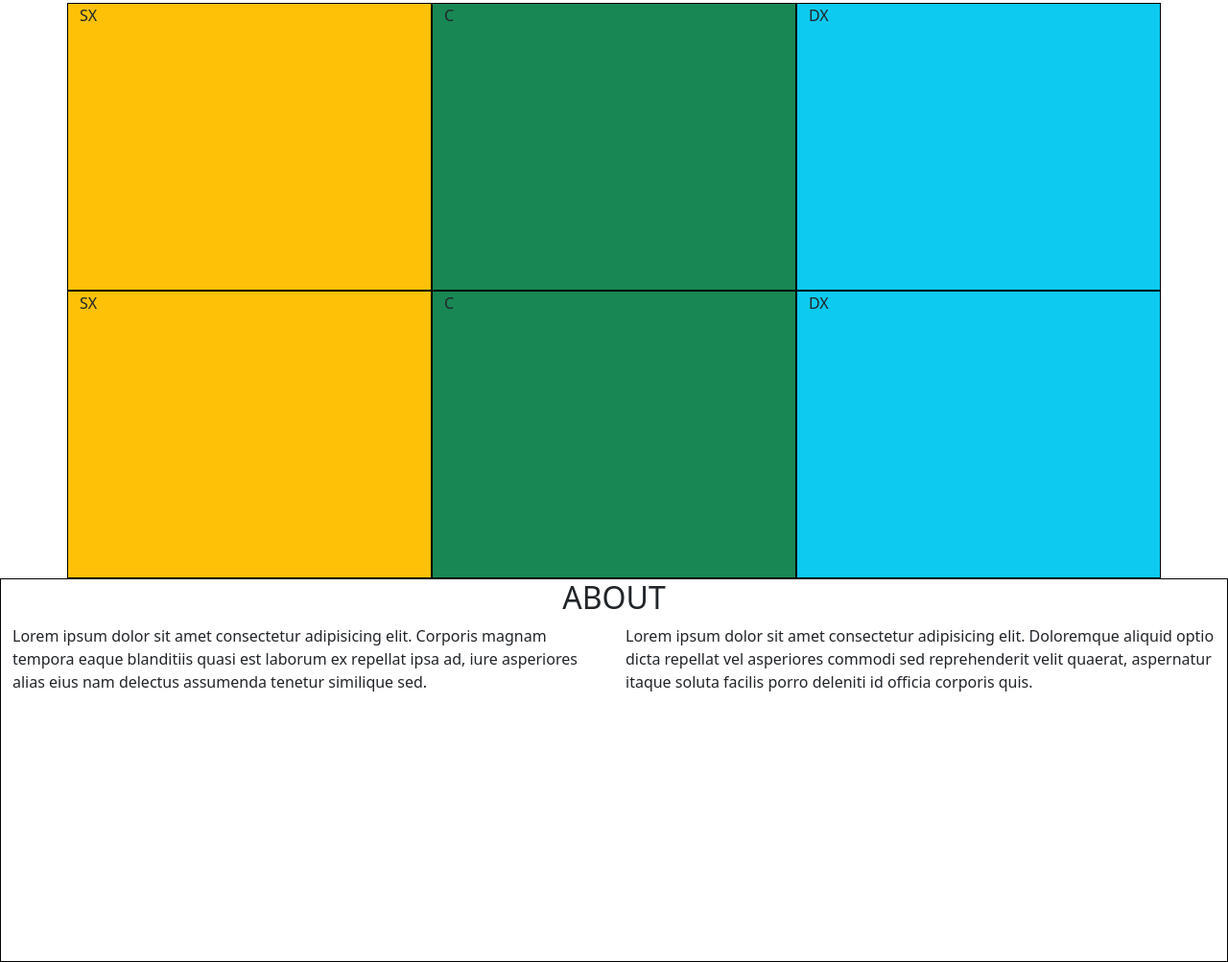
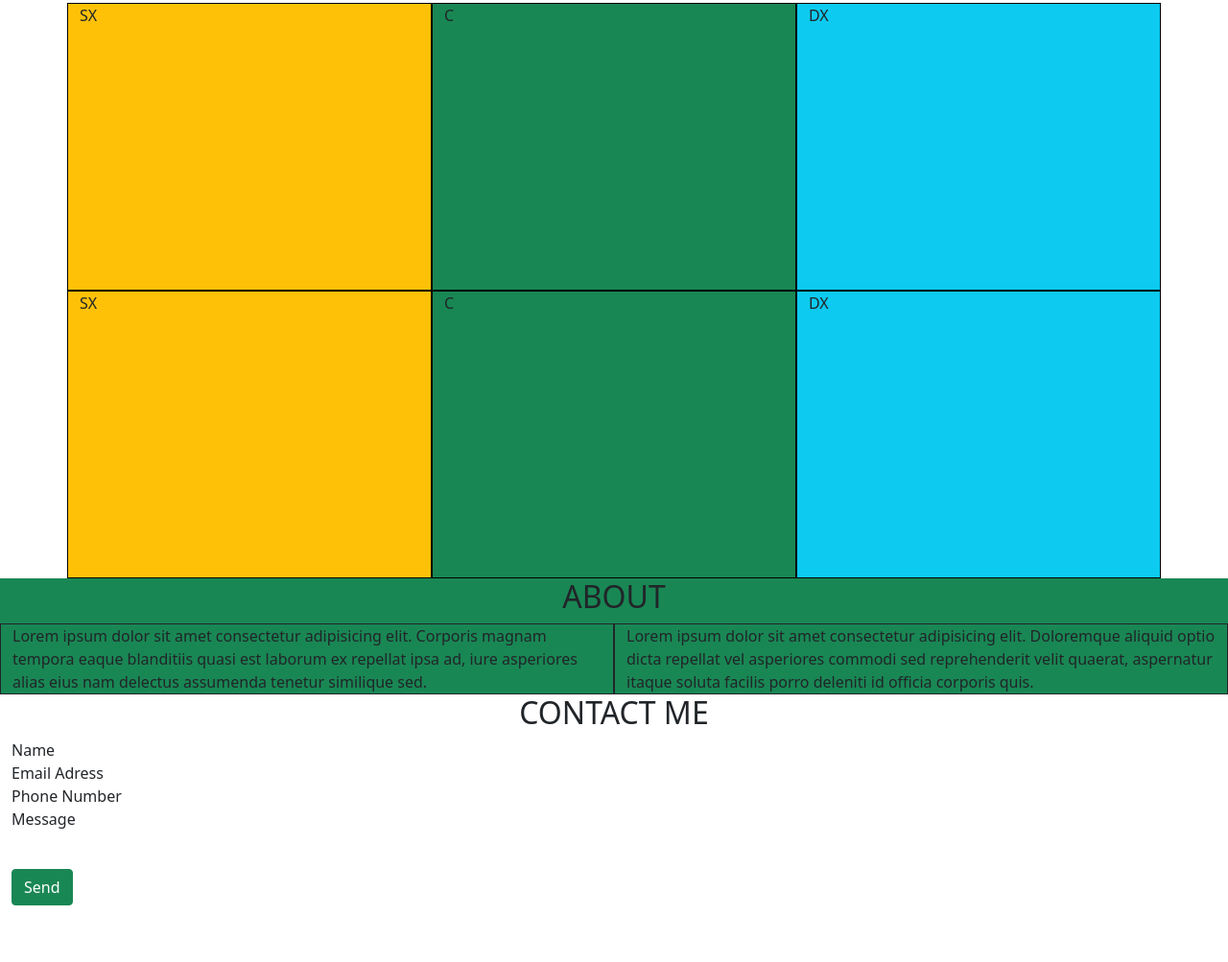
Before and after one commit to salvosanzone/html-css-bootstrap-freelancer, a plain HTML site: page index.html in a window 1280 px wide. Shown: the part 443-1446 px from the top of the page at 96% size. After the commit the page ends 1387 px from the top, so only its background shows below. Drawn offline with nearby package versions, Linux system fonts and the light colour scheme.

Commit message:
inizio footer

```diff
--- a/css/style.css
+++ b/css/style.css
@@ -8,3 +8,7 @@
 .ss_box{
   height: 300px;
 }
+
+.separator{
+  height: 40px;
+}
--- a/index.html
+++ b/index.html
@@ -39,19 +39,45 @@
         </div>
       </section>
       <section>
-        <div class="container-fluid ss_container">
+        <div class="container-fluid bg-success">
           <div class="row text-center">
             <h2>ABOUT</h2>
           </div>
           <div class="row">
-            <div class="col-lg-6 col-md-6 col-sm-12">Lorem ipsum dolor sit amet consectetur adipisicing elit. Corporis magnam tempora eaque blanditiis quasi est laborum ex repellat ipsa ad, iure asperiores alias eius nam delectus assumenda tenetur similique sed.
+            <div class="col-lg-6 col-md-6 col-sm-12 border border-dark">Lorem ipsum dolor sit amet consectetur adipisicing elit. Corporis magnam tempora eaque blanditiis quasi est laborum ex repellat ipsa ad, iure asperiores alias eius nam delectus assumenda tenetur similique sed.
             </div>
-            <div class="col-lg-6 col-md-6 col-sm-12">
+            <div class="col-lg-6 col-md-6 col-sm-12 border border-dark">
               Lorem ipsum dolor sit amet consectetur adipisicing elit. Doloremque aliquid optio dicta repellat vel asperiores commodi sed reprehenderit velit quaerat, aspernatur itaque soluta facilis porro deleniti id officia corporis quis.
             </div>
           </div>
         </div>
       </section>
+      <section>
+        <div class="container-fluid">
+          <div class="row text-center">
+            <h2>CONTACT ME</h2>
+          </div>
+          <div class="row">
+            <div class="col-1">Name</div>
+          </div>
+          <div class="row">
+            <div class="col-4">Email Adress</div>
+          </div>
+          <div class="row">
+            <div class="col-5">Phone Number</div>
+          </div>
+          <div class="row">
+            <div class="col-1">Message</div>
+          </div>
+          <div class="separator"></div>
+          <div class="row">
+            <div class="col-1">
+              <button class="btn btn-success">Send</button>
+            </div>
+          </div>
+        </div>
+      </section>
     </main>
+
   </body>
 </html>
```
